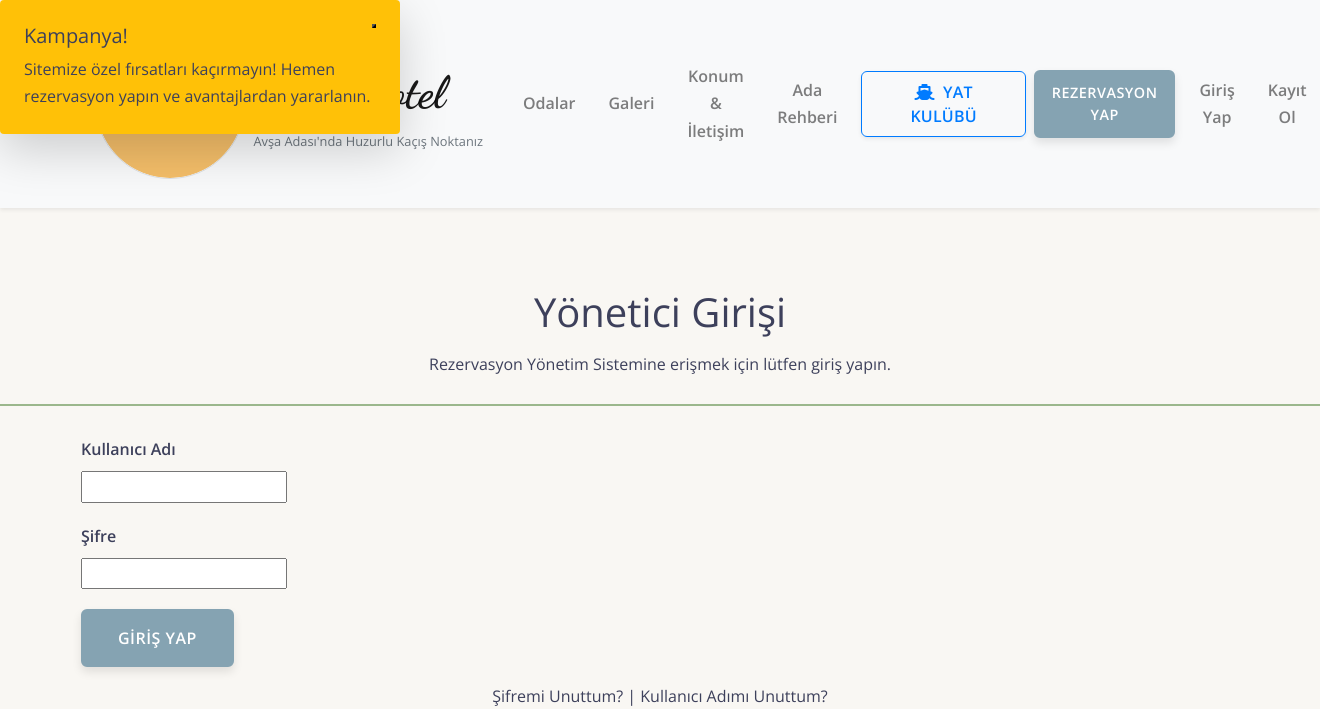
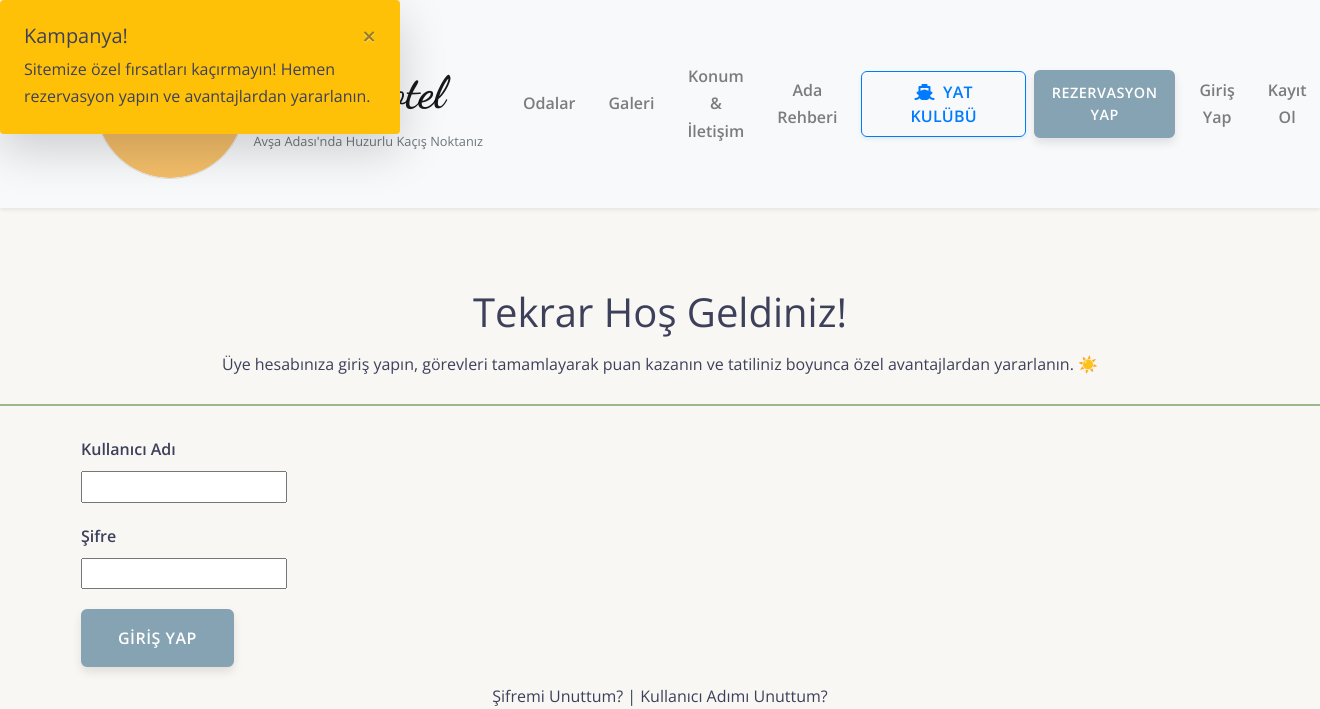
Before and after one commit to maidekaan/kaan_motel_website, a Flask app: a page that uses templates/base.html in a window 1320 px wide. Shown: the top 709 px of the page. Run offline with Flask 3, Linux system fonts and the light colour scheme; some libraries are stand-ins or nearby versions.

Commit message:
Apple cihazlar için kampanya bildirim paneli düzenlendi

```diff
--- a/templates/admin_dashboard.html
+++ b/templates/admin_dashboard.html
@@ -298,6 +298,11 @@
                                 <td><span class="badge bg-danger">{{ redemption.points_used }}</span></td>
                                 <td>{{ redemption.redemption_date.strftime('%d.%m.%Y') }}</td>
                                 <td class="text-nowrap">
+
+    <button class="btn btn-sm btn-outline-primary" title="Puan Ekle/Çıkar">Puan Yönet</button>
+    <button class="btn btn-sm btn-outline-success" onclick="sendNotification({{ user.id }})" title="Bildirim Gönder">Bildirim Gönder</button>
+</td>
+
                                     <a href="{{ url_for('approve_redemption', redemption_id=redemption.id) }}" class="btn btn-success btn-sm">Onayla</a>
                                     <a href="{{ url_for('reject_redemption', redemption_id=redemption.id) }}" class="btn btn-danger btn-sm">Reddet</a>
                                 </td>
--- a/templates/base.html
+++ b/templates/base.html
@@ -45,7 +45,14 @@
 <div id="kampanyaPanel" class="position-fixed top-50 start-50 translate-middle bg-warning p-4 rounded shadow-lg" style="z-index: 1050; max-width: 400px; display: none;">
     <div class="d-flex justify-content-between align-items-start">
         <h5 class="mb-2">Kampanya!</h5>
-        <button type="button" class="btn-close" aria-label="Kapat" onclick="document.getElementById('kampanyaPanel').style.display='none';"></button>
+        <button type="button"
+        class="close text-dark"
+        aria-label="Kapat"
+        style="font-size: 1.5rem; font-weight: bold; background: none; border: none;"
+        onclick="document.getElementById('kampanyaPanel').style.display='none';">
+    &times;
+</button>
+
     </div>
     <p class="mb-0">Sitemize özel fırsatları kaçırmayın! Hemen rezervasyon yapın ve avantajlardan yararlanın.</p>
 </div>
--- a/templates/login.html
+++ b/templates/login.html
@@ -3,8 +3,8 @@
 {% block content %}
 <section class="section-title">
     <div class="container">
-        <h1>Yönetici Girişi</h1>
-        <p>Rezervasyon Yönetim Sistemine erişmek için lütfen giriş yapın.</p>
+        <h1>Tekrar Hoş Geldiniz!</h1>
+        <p>Üye hesabınıza giriş yapın, görevleri tamamlayarak puan kazanın ve tatiliniz boyunca özel avantajlardan yararlanın. ☀️</p>
         {% with messages = get_flashed_messages(with_categories=true) %}
             {% if messages %}
                 {% for category, message in messages %}
```
Also changed, not shown: instance/sadakat.db.
